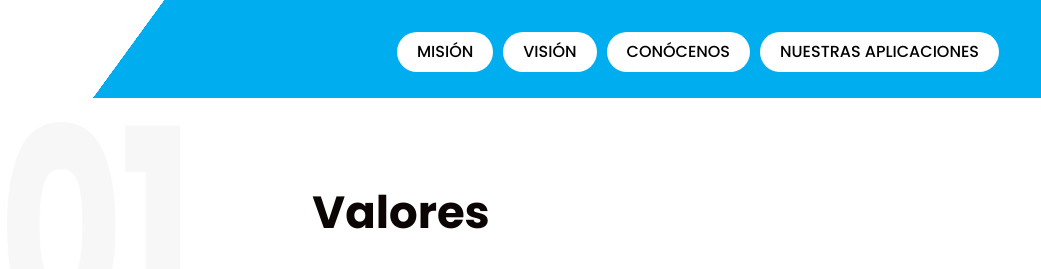
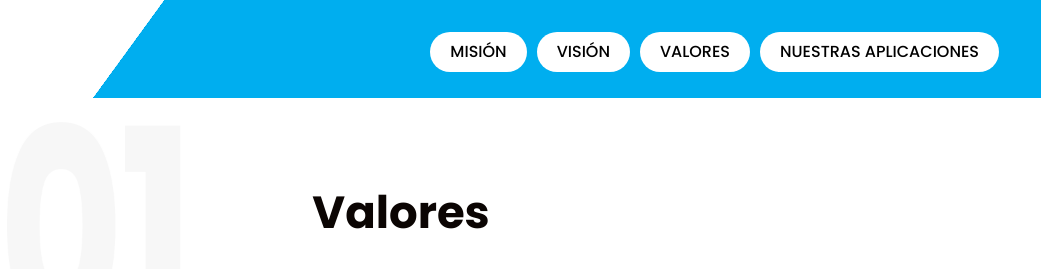
Before and after one commit to eduardo24158/Metrica-, a plain HTML site: page Valores.html in a window 1280 px wide. Shown: the top 269 px of the page, 239-1280 px from the left. Drawn offline with nearby package versions, Linux system fonts and the light colour scheme.

Commit message:
algo del header

```diff
--- a/Valores.html
+++ b/Valores.html
@@ -69,7 +69,7 @@
                     <a href="vision.html" class="nav-link sign_btn" style="padding: 10px 20px;">Visión</a>
                   </li>
                   <li class="nav-item">
-                    <a href="Valores.html" class="nav-link sign_btn" style="padding: 10px 20px;">Conócenos</a>
+                    <a href="Valores.html" class="nav-link sign_btn" style="padding: 10px 20px;">valores</a>
                   </li>
                   <li class="nav-item">
                     <a href="ourwork.html" class="nav-link sign_btn" style="padding: 10px 20px;">nuestras aplicaciones</a>
```
Also changed, not shown: index.html (+1 -1 lines), mision.html (+1 -1 lines), ourwork.html (+1 -1 lines), vision.html (+1 -1 lines).
